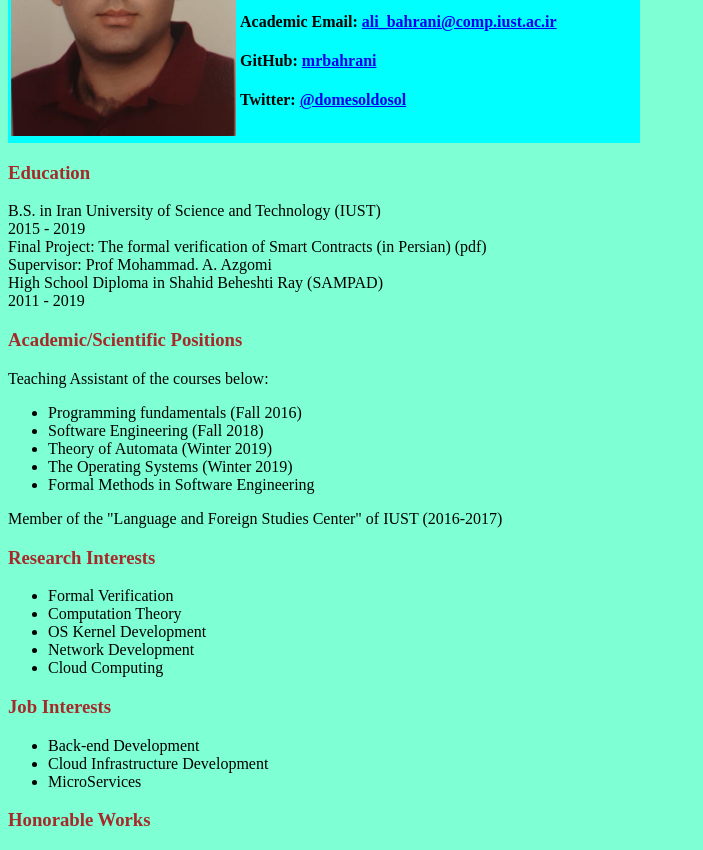
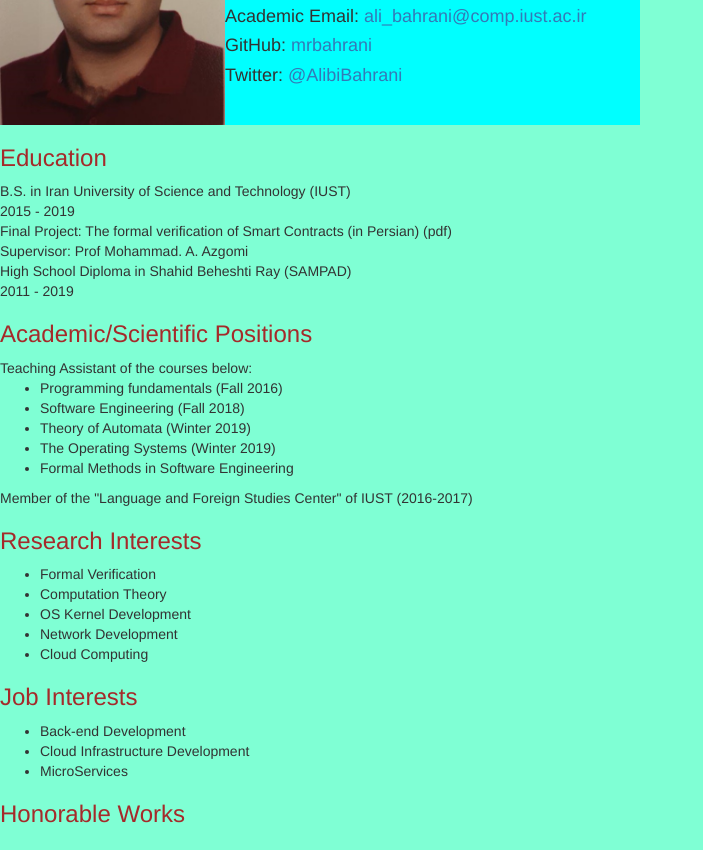
Before and after one commit to mrbahrani/mrbahrani.github.io, a plain HTML site: page index.html in a window 1280 px wide. Shown: the part 175-1025 px from the top of the page, without its empty margins (0-703 px from the left). Drawn offline with nearby package versions, Linux system fonts and the light colour scheme.

Commit message:
updated twitter account and added bootstrap libraries

```diff
--- a/index.html
+++ b/index.html
@@ -1,9 +1,17 @@
 <!DOCTYPE html>
 <html lang="en">
+<!-- Latest compiled and minified CSS -->
+<link rel="stylesheet" href="https://maxcdn.bootstrapcdn.com/bootstrap/3.4.1/css/bootstrap.min.css">
+
+<!-- jQuery library -->
+<script src="https://ajax.googleapis.com/ajax/libs/jquery/3.5.1/jquery.min.js"></script>
+
+<!-- Latest compiled JavaScript -->
+<script src="https://maxcdn.bootstrapcdn.com/bootstrap/3.4.1/js/bootstrap.min.js"></script>
 <head>
     <meta charset="UTF-8">
     <link rel="stylesheet" type="text/css" href="./css/style.css">
-
+    <meta name="viewport" content="width=device-width, initial-scale=1">
     <title>Ali Bahrani</title>
 </head>
 <body>
@@ -18,7 +26,7 @@
             <h4>Email: <a href="ali.bahrani94521036@gmail.com">ali.bahrani94521036@gmail.com</a></h4>
             <h4>Academic Email: <a href="mailto: ali_bahrani@comp.iust.ac.ir">ali_bahrani@comp.iust.ac.ir</a></h4>
             <h4>GitHub: <a href="https://github.com/mrbahrani">mrbahrani</a></h4>
-            <h4>Twitter: <a href="https://twitter.com/domesoldosol">@domesoldosol</a></h4>
+            <h4>Twitter: <a href="https://twitter.com/domesoldosol">@AlibiBahrani</a></h4>
         </td>
     </tr>
     </tbody>
```
